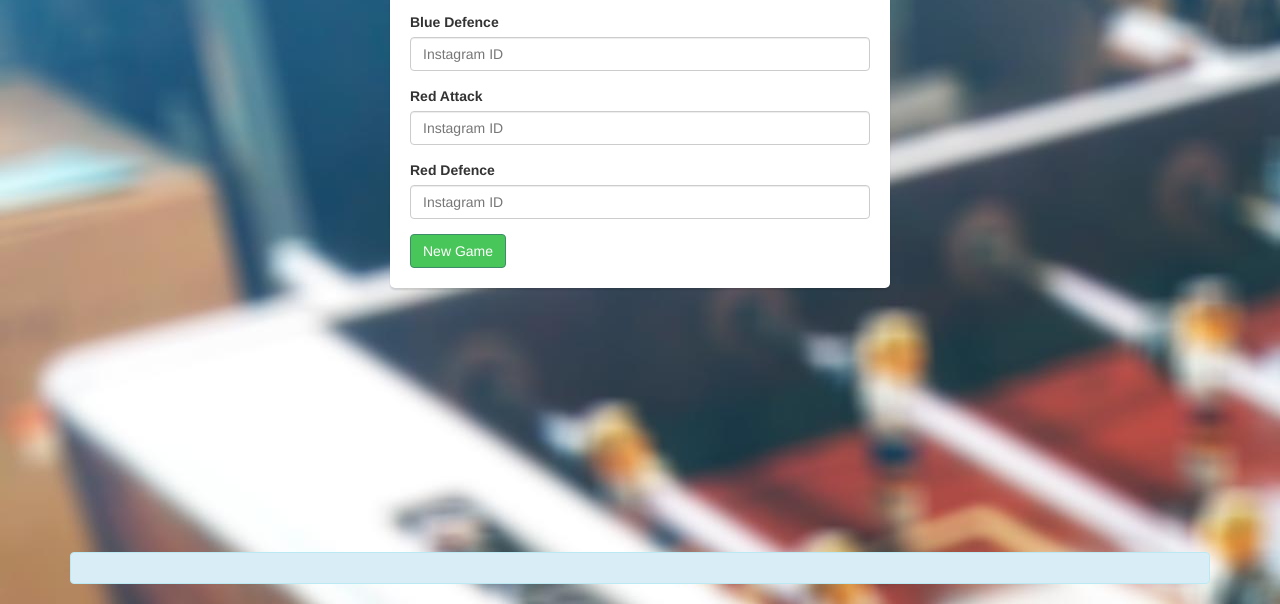
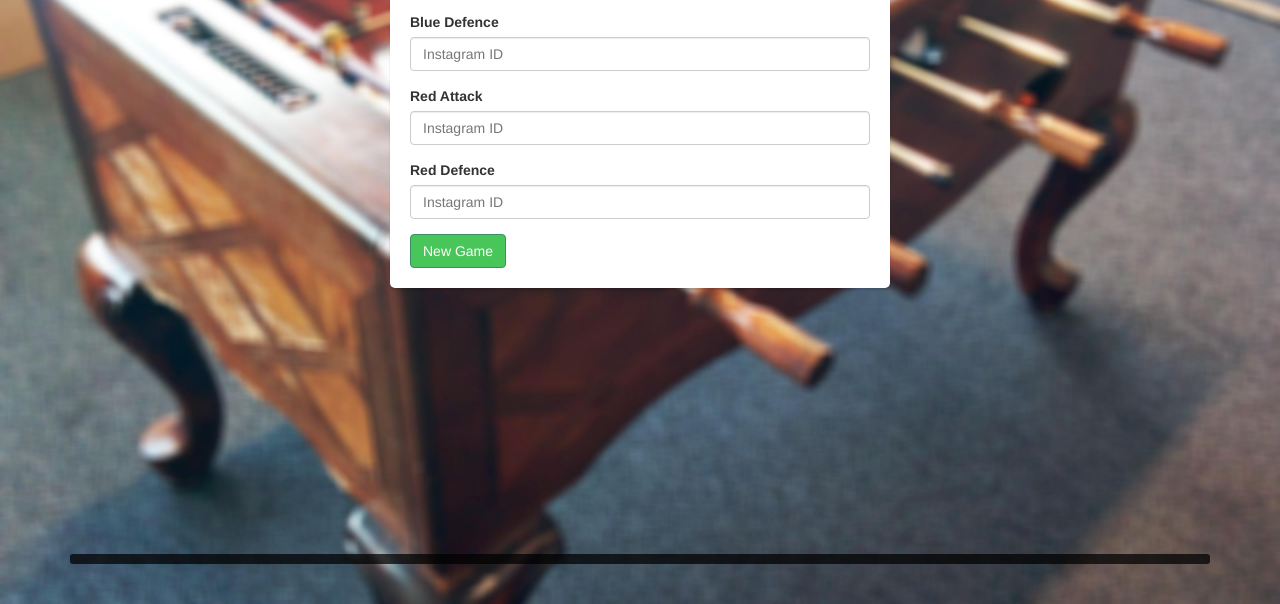
Before and after one commit to sebastienb/fs-scoreboard, a website: page index.html in a window 1280 px wide. Shown: the part 196-800 px from the top of the page. Drawn offline with nearby package versions, Linux system fonts and the light colour scheme; no server answers.

Commit message:
bg image change ans style changes to status

```diff
--- a/index.html
+++ b/index.html
@@ -64,8 +64,6 @@
 					<img id="red-player-2" src="http://avatars.io/instagram/tonhox06" class="img-responsive img-circle" width="118px" height="118px" rel="">
 				</li>
 			</ul>
-
-
 			<hr/>
 
 			<!-- Nav tabs -->
@@ -91,11 +89,6 @@
 			  	Coming soon
 			  </div>
 			</div>
-
-
-
-
-
 		</div>
 	</div>
 
@@ -103,11 +96,9 @@
 
 <nav class="navbar navbar-default navbar-fixed-bottom" role="navigation">
   <div class="container">
-    <div id="status" class="alert alert-info" role="alert"> </div>
+    <div id="status"> </div>
   </div>
 </nav>
-
-
 <script src="http://code.jquery.com/jquery-latest.min.js"></script>
 <script src="/js/bootstrap.min.js"></script>
 <script src="/js/jquery.velocity.min.js"></script>
@@ -122,7 +113,7 @@
 
 		var blue_points = $(".blue_points");
 		var red_points = $(".red_points");
-		var alertDiv = $("div.alert");
+		var alertDiv = $("div#status");
 
 		var blueround1 = $(".r1-blue");
 		var blueround2 = $(".r2-blue");
@@ -197,14 +188,14 @@
 
 		socket.on('disconnect', function () {
 	        console.log("disconnected!!");
-	        $("#status").html("Lost connection to server!");
+	        alertDiv.html("Lost connection to server!");
 
     	});
 
 		socket.on('status', function(data){
 
 			console.log(data);
-			$("#status").html(data);
+			alertDiv.html(data);
 
 			if (data == "Starting new Game...") {
 				minutes = 0;
@@ -236,10 +227,7 @@
 		//Scored By function
 
 		$('li.players img').click(function() {
-
 			$('#gamelogs li:first-of-type span.scoreby').html($(this).attr("rel"));
-
-
 		});
 
 		// Manula score controller
--- a/public/css/styles.css
+++ b/public/css/styles.css
@@ -4,9 +4,14 @@
 	http://localhost:3000/css/styles.css */
 
 body{
-	background-image: url(../img/bg-large.jpg);
 	font-weight: 200;
+	background: url(../img/bg-large.jpg) no-repeat center center fixed;
+	-webkit-background-size: cover;
+	-moz-background-size: cover;
+	-o-background-size: cover;
+	background-size: cover;
 }
+
 
 
 a{
@@ -186,3 +191,11 @@ ul.Score li{
 #scoreboard{
 	display: none;
 }
+
+div#status {
+	background-color: rgba(0, 0, 0, 0.73);
+	padding: 5px 10px;
+	color: #cb9a4f;
+	font-size: 14px;
+	border-radius: 3px;
+}
```
